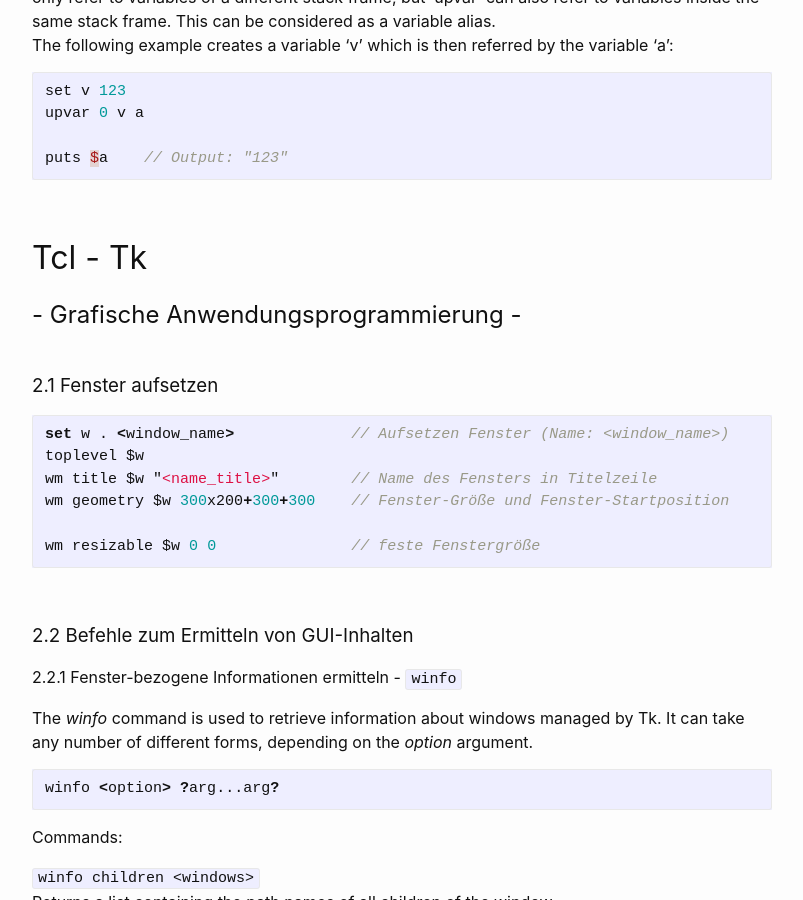
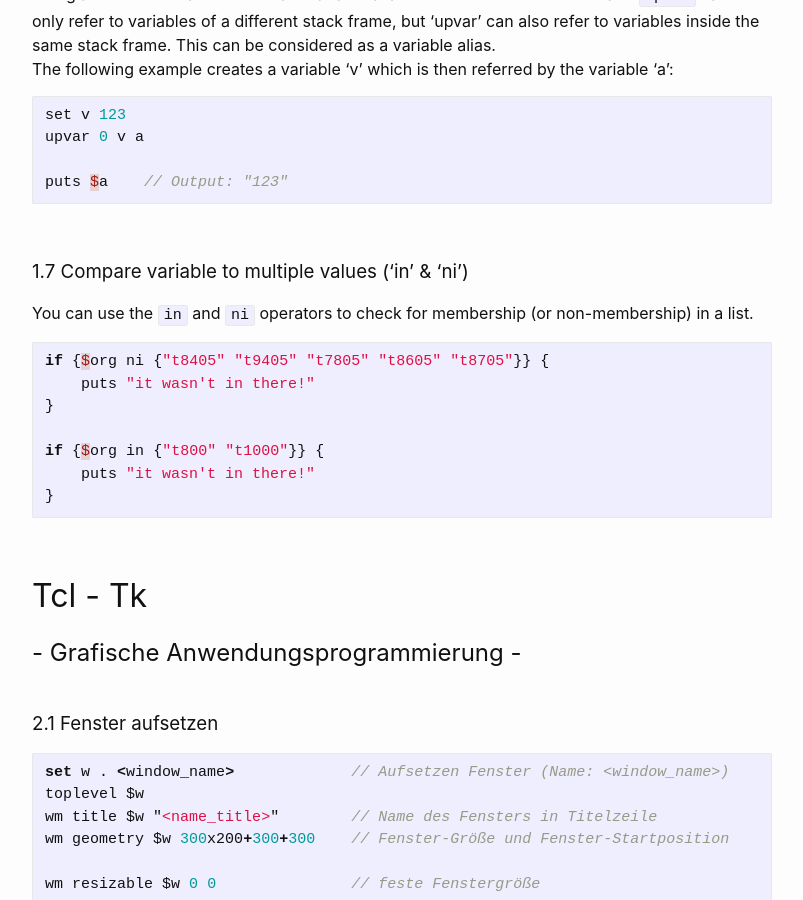
Before and after one commit to Hautaklyttn/progDocs, a Jekyll site: the page built from docs/articles/tcl.md, in a window 1280 px wide and 900 px high, scrolled down 5448 px. Shown: the whole window, without its empty margins (238-1041 px from the left). Built offline with Jekyll 4.4.1, drawn with Linux system fonts in a browser that asks for light colours; some of the changed text lies outside the part shown.

Commit message:
Update tcl.md

````diff
--- a/docs/articles/tcl.md
+++ b/docs/articles/tcl.md
@@ -18,6 +18,7 @@ layout: default
 &nbsp;&nbsp;&nbsp;&nbsp;&nbsp; [<font size="-1">1.4 `VARIANT` data type</font>](#ch1-4)
 &nbsp;&nbsp;&nbsp;&nbsp;&nbsp; [<font size="-1">1.5 Tcl modules (.tm files)</font>](#ch1-5)
 &nbsp;&nbsp;&nbsp;&nbsp;&nbsp; [<font size="-1">1.6 Variable Aliases</font>](#ch1-6)
+&nbsp;&nbsp;&nbsp;&nbsp;&nbsp; [<font size="-1">1.7 Compare variable to multiple values ('in' & 'ni')</font>](#ch1-6)
 
 ### 2. Tcl - Tk
 &nbsp;&nbsp;&nbsp;&nbsp;&nbsp; [<font size="-1">2.1 Fenster aufsetzen</font>](#ch2-1)
@@ -207,6 +208,23 @@ set v 123
 upvar 0 v a
 
 puts $a    // Output: "123"
+```
+
+&nbsp;
+
+<a name="ch1-7"></a>
+### 1.7 Compare variable to multiple values ('in' & 'ni')
+
+You can use the `in` and `ni` operators to check for membership (or non-membership) in a list.
+
+```c
+if {$org ni {"t8405" "t9405" "t7805" "t8605" "t8705"}} {
+    puts "it wasn't in there!"
+}
+
+if {$org in {"t800" "t1000"}} {
+    puts "it wasn't in there!"
+}
 ```
 
 &nbsp;
````
